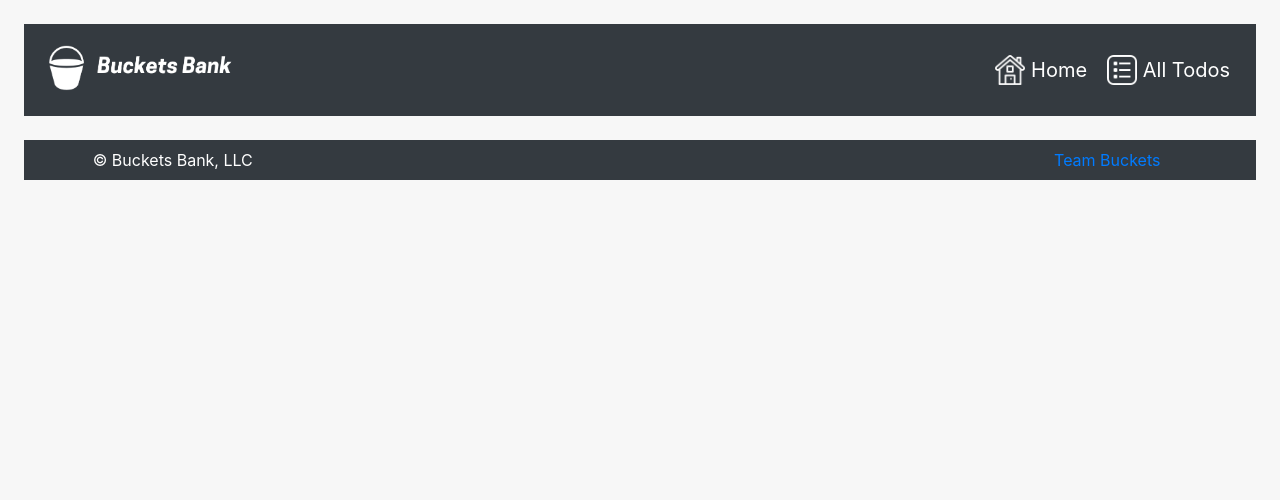
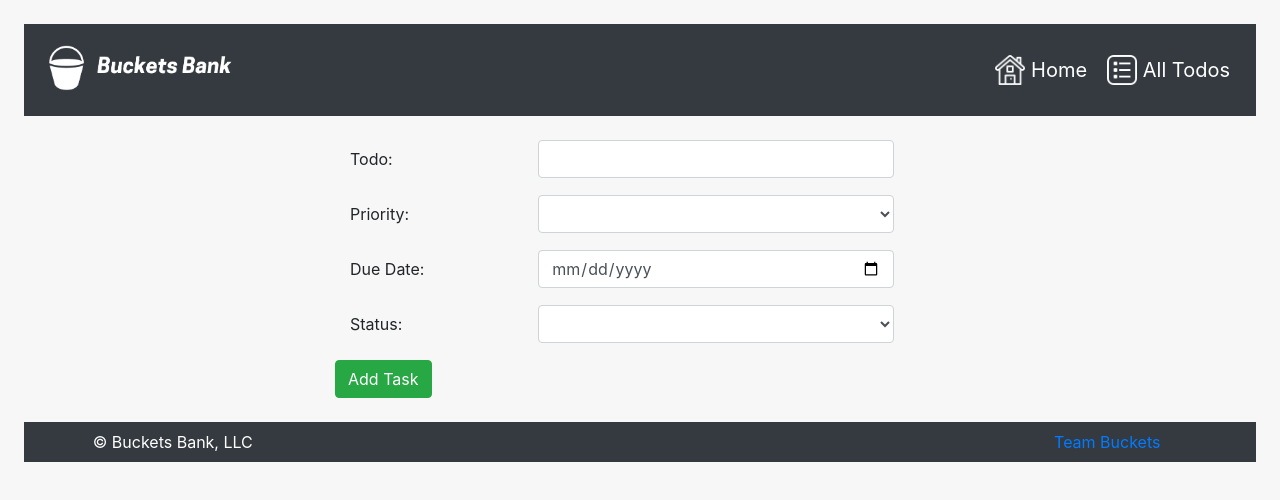
Before and after one commit to solonburleson/TeamBucketsFrontend, an Angular app in the folder bankingAngular/: page /todo/create/1 in a window 1280 px wide. Before the commit this address led to /. Shown: the top 500 px of the page. Built offline with nearby package versions, Linux system fonts and the light colour scheme.

Commit message:
post finished

```diff
--- a/bankingAngular/src/app/accountant-todos/accountant-todos.component.html
+++ b/bankingAngular/src/app/accountant-todos/accountant-todos.component.html
@@ -1,5 +1,6 @@
 <h2>{{name}}</h2>
-<a role="button" class="btn btn-success" routerLink="/todo/create"> Add Task </a>
+<p>{{user.user_id}}</p>
+<a role="button" class="btn btn-success" [routerLink] = "['/todo/create/', user.user_id]"> Add Task </a>
 <table class="table table-bordered col-lg-6 mx-auto">
   <thead>
     <th>Todo</th>
--- a/bankingAngular/src/app/app.module.ts
+++ b/bankingAngular/src/app/app.module.ts
@@ -20,7 +20,7 @@ import { LoanOfficerTodosComponent } from './loan-officer-todos/loan-officer-tod
 import { FooterComponent } from './footer/footer.component';
 
 const routes: Routes = [
-  {path: 'todo/create', component: TodosAddComponent},
+  {path: 'todo/create/:id', component: TodosAddComponent},
   {path: 'todo/edit/:id', component: TodosEditComponent},
   {path: 'todos', component: TodosListComponent},
   {path: 'register', component: RegisterUserComponent},
--- a/bankingAngular/src/app/loan-officer-todos/loan-officer-todos.component.html
+++ b/bankingAngular/src/app/loan-officer-todos/loan-officer-todos.component.html
@@ -12,7 +12,7 @@
     <ng-container *ngFor="let todo of user.todos">
       <ng-container *ngIf="todo.priority == 1">
         <tr  class="bg-danger text-light">
-          <td>{{todo.todo}}</td>
+          <td>{{todo.description}}</td>
           <td>{{todo.priority}}</td>
           <td>{{todo.dueDate}}</td>
           <ng-container *ngIf="todo.status">
@@ -29,7 +29,7 @@
       </ng-container>
       <ng-container *ngIf="todo.priority == 2">
         <tr  class="bg-warning">
-          <td>{{todo.todo}}</td>
+          <td>{{todo.description}}</td>
           <td>{{todo.priority}}</td>
           <td>{{todo.dueDate}}</td>
           <ng-container *ngIf="todo.status">
@@ -46,7 +46,7 @@
       </ng-container>
       <ng-container *ngIf="todo.priority == 3">
         <tr  class="bg-success">
-          <td>{{todo.todo}}</td>
+          <td>{{todo.description}}</td>
           <td>{{todo.priority}}</td>
           <td>{{todo.dueDate}}</td>
           <ng-container *ngIf="todo.status">
--- a/bankingAngular/src/app/teller-todos/teller-todos.component.html
+++ b/bankingAngular/src/app/teller-todos/teller-todos.component.html
@@ -12,7 +12,7 @@
     <ng-container *ngFor="let todo of user.todos">
       <ng-container *ngIf="todo.priority == 1">
         <tr  class="bg-danger text-light">
-          <td>{{todo.todo}}</td>
+          <td>{{todo.description}}</td>
           <td>{{todo.priority}}</td>
           <td>{{todo.dueDate}}</td>
           <ng-container *ngIf="todo.status">
@@ -29,7 +29,7 @@
       </ng-container>
       <ng-container *ngIf="todo.priority == 2">
         <tr  class="bg-warning">
-          <td>{{todo.todo}}</td>
+          <td>{{todo.description}}</td>
           <td>{{todo.priority}}</td>
           <td>{{todo.dueDate}}</td>
           <ng-container *ngIf="todo.status">
@@ -46,7 +46,7 @@
       </ng-container>
       <ng-container *ngIf="todo.priority == 3">
         <tr  class="bg-success">
-          <td>{{todo.todo}}</td>
+          <td>{{todo.description}}</td>
           <td>{{todo.priority}}</td>
           <td>{{todo.dueDate}}</td>
           <ng-container *ngIf="todo.status">
--- a/bankingAngular/src/app/todo.ts
+++ b/bankingAngular/src/app/todo.ts
@@ -1,7 +1,7 @@
 export default class Todo {
     id: number;
     description: string;
-    dueDate: date;
+    dueDate: Date;
     status: boolean;
     priority: number;
 }
--- a/bankingAngular/src/app/todos-add/todos-add.component.html
+++ b/bankingAngular/src/app/todos-add/todos-add.component.html
@@ -1,11 +1,11 @@
-<form [formGroup] = "angForm" class="col-lg-6 mx-auto" (ngSubmit)= "updateTodo(description.value, dueDate.value, status.value, priority.value)">
+<form [formGroup] = "angForm" class="col-lg-6 mx-auto" (ngSubmit)= "onSubmit(description.value, dueDate.value, status.value, priority.value)">
   <div class="form-group">
     <label class="col-lg-4">Todo:</label>
-    <input type="text" class="col-lg-7 form-control d-inline-block" formControlName="description" #description [(ngModel)]="todo.description"/>
+    <input type="text" class="col-lg-7 form-control d-inline-block" formControlName="description" #description />
   </div>
   <div class="form-group">
     <label class="col-lg-4">Priority:</label>
-    <select class="form-control col-lg-7 d-inline-block" formControlName="priority" #priority [(ngModel)]="todo.priority">
+    <select class="form-control col-lg-7 d-inline-block" formControlName="priority" #priority >
       <option value="1">High</option>
       <option value="2">Medium</option>
       <option value="3">Low</option>
@@ -13,14 +13,14 @@
   </div>
   <div class="form-group">
     <label class="col-lg-4">Due Date:</label>
-    <input type="date" class="form-control col-lg-7 d-inline-block" placeholder={{todo.dueDate}} formControlName="dueDate" #dueDate [(ngModel)]="todo.dueDate" />
+    <input type="date" class="form-control col-lg-7 d-inline-block" placeholder={{todo.dueDate}} formControlName="dueDate" #dueDate />
   </div>
   <div class="form-group">
     <label class="col-lg-4">Status:</label>
-    <select class="form-control col-lg-7 d-inline-block" formControlName="status" #status [(ngModel)]="todo.status">
+    <select class="form-control col-lg-7 d-inline-block" formControlName="status" #status>
       <option value="true">&#10004;</option>
       <option value="false">&#10060;</option>
     </select>
   </div>
-  <button type="submit" class="btn btn-danger">Edit Task</button>
+  <button type="submit" class="btn btn-success">Add Task</button>
 </form>
--- a/bankingAngular/src/app/todos-add/todos-add.component.ts
+++ b/bankingAngular/src/app/todos-add/todos-add.component.ts
@@ -1,7 +1,8 @@
 import { Component, OnInit } from '@angular/core';
 import { FormGroup,  FormBuilder,  Validators } from '@angular/forms';
 import { TodoService } from '../todos.service';
-import { Router } from '@angular/router';
+import { ActivatedRoute, Router } from '@angular/router';
+import Todo from '../todo';
 
 @Component({
   selector: 'app-todos-add',
@@ -9,27 +10,31 @@ import { Router } from '@angular/router';
   styleUrls: ['./todos-add.component.css']
 })
 export class TodosAddComponent implements OnInit {
+  todo: Todo = {};
+  angForm: FormGroup;
 
-  angularForm: FormGroup;
-  constructor(private fb: FormBuilder, private todoService: TodoService, private router: Router) {
+  constructor(private route: ActivatedRoute, private fb: FormBuilder, private todoService: TodoService, private router: Router) {
     this.createForm();
-   }
+  }
 
   ngOnInit() {
   }
 
   createForm() {
-    this.angularForm = this.fb.group({
+    this.angForm = this.fb.group({
       id: ['', Validators.required],
-      todoDescr: ['', Validators.required ],
+      description: ['', Validators.required ],
       status: ['', Validators.required ],
-      priority: ['', Validators.required ]
+      priority: ['', Validators.required ],
+      dueDate: ['', Validators.required ]
     });
   }
 
-  onSubmit(id, description, dueDate, status, priority) {
-    console.log(this.angularForm);
-    this.todoService.addTodo(id, description, dueDate, status, priority);
+  onSubmit(description, dueDate, status, priority) {
+    console.log(this.angForm);
+    this.route.params.subscribe(params => {
+      this.todoService.addTodo(params.id, description, dueDate, status, priority);
+    });
   }
 
 }
--- a/bankingAngular/src/app/todos-edit/todos-edit.component.ts
+++ b/bankingAngular/src/app/todos-edit/todos-edit.component.ts
@@ -10,7 +10,7 @@ import Todo from '../todo';
   styleUrls: ['./todos-edit.component.css']
 })
 export class TodosEditComponent implements OnInit {
-  todo: Todo = {};
+  todo: Todo;
   angForm: FormGroup;
 
   constructor(private todoService: TodoService,
@@ -25,8 +25,7 @@ export class TodosEditComponent implements OnInit {
       description: ['', Validators.required ],
       dueDate: ['', Validators.required ],
       status: ['', Validators.required ],
-      priority: ['', Validators.required],
-      status: ['', Validators.required]
+      priority: ['', Validators.required]
     });
   }
 
```
